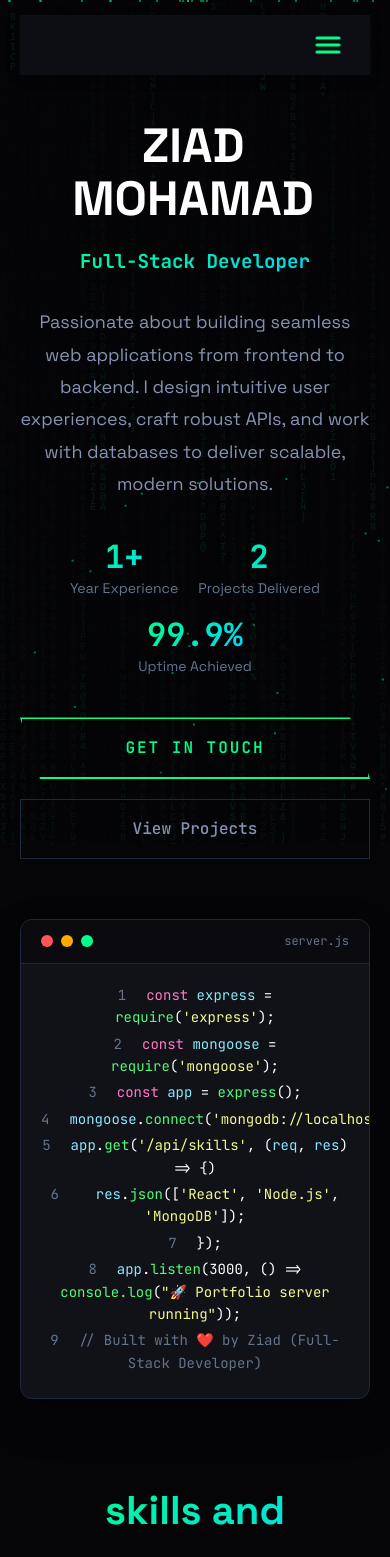
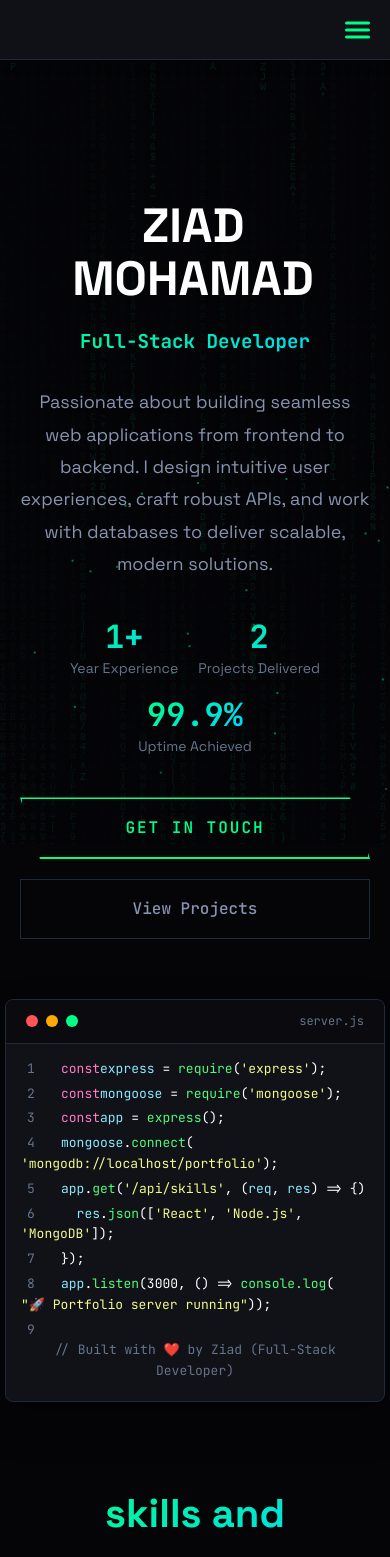
Before and after one commit to ziad202211/ziad-s-portfolio, a Next.js app: page / in a window 390 px wide. Shown: the top 1557 px of the page. Built offline with nearby package versions, Linux system fonts and the light colour scheme.

Commit message:
fix navbar

```diff
--- a/src/app/globals.css
+++ b/src/app/globals.css
@@ -41,6 +41,10 @@ body {
     overflow-x: hidden;
     line-height: 1.6;
     position: relative;
+    margin: 0;
+    padding: 0;
+    width: 100%;
+    min-height: 100vh;
 }
 
 /* Matrix Background Effect */
@@ -133,10 +137,14 @@ body {
   background: rgba(17, 17, 24, 0.8);
   backdrop-filter: blur(20px);
   border: 1px solid var(--border);
-  border-radius: 50px; /* stays pill shape */
+  border-radius: 50px;
   padding: 15px 30px;
   transition: all 0.3s ease;
   font-family: 'JetBrains Mono', monospace;
+  max-width: calc(100% - 40px);
+  box-sizing: border-box;
+  width: auto;
+  margin: 0 auto;
 }
 
 .navbar::before {
@@ -242,25 +250,59 @@ body {
 
 /* Mobile Styles */
 @media (max-width: 768px) {
+  html, body {
+    margin: 0 !important;
+    padding: 0 !important;
+    width: 100% !important;
+    overflow-x: hidden !important;
+    position: relative;
+  }
+
+  body {
+    padding-top: 80px !important; /* Extra space for fixed navbar */
+    min-height: 100vh;
+  }
+
+  .navbar {
+    position: fixed !important;
+    top: 0 !important;
+    left: 0 !important;
+    right: 0 !important;
+    width: 100% !important;
+    max-width: 100% !important;
+    border-radius: 0 !important;
+    border: none !important;
+    border-bottom: 1px solid var(--border) !important;
+    padding: 10px 20px !important;
+    margin: 0 !important;
+    transform: none !important;
+    box-sizing: border-box !important;
+    background: rgba(17, 17, 24, 0.98) !important;
+    backdrop-filter: blur(20px) !important;
+  }
+
   .hamburger-menu {
     display: block;
+    right: 10px;
   }
 
   .nav-links {
     flex-direction: column;
-    position: absolute;
-    top: 100%; /* attaches under navbar */
+    position: fixed;
+    top: 60px; /* Height of the navbar */
     left: 0;
+    right: 0;
     width: 100%;
     max-height: 0;
     overflow: hidden;
-    background: rgba(17, 17, 24, 0.95);
-    border: 1px solid var(--border);
-    border-radius: 0; /* no radius when closed */
-    box-shadow: 0 10px 25px rgba(0, 0, 0, 0.4);
+    background: rgba(17, 17, 24, 0.98);
+    border: none;
+    border-radius: 0;
+    box-shadow: 0 4px 10px rgba(0, 0, 0, 0.3);
     padding: 0;
+    margin: 0;
     opacity: 0;
-    transition: max-height 0.4s ease, opacity 0.3s ease, border-radius 0.3s ease;
+    transition: max-height 0.4s ease, opacity 0.3s ease;
   }
 
   .nav-links.open {
@@ -639,6 +681,37 @@ body {
     font-size: 14px;
     line-height: 1.6;
     min-height: 400px;
+    overflow-x: auto; /* Allow horizontal scrolling for code if needed */
+    -webkit-overflow-scrolling: touch; /* Smooth scrolling on iOS */
+}
+
+/* Mobile styles for code editor */
+@media (max-width: 768px) {
+    .code-editor {
+        border-radius: 8px;
+        margin: 0 -15px; /* Extend to screen edges */
+        width: calc(100% + 30px); /* Compensate for negative margin */
+    }
+
+    .editor-body {
+        padding: 15px;
+        font-size: 13px; /* Slightly smaller font for mobile */
+        min-height: auto;
+        white-space: pre-wrap; /* Allow text to wrap */
+        word-break: break-word; /* Break long words if needed */
+        overflow-x: hidden; /* Prevent horizontal scrolling */
+    }
+
+    .code-line {
+        display: flex;
+        flex-wrap: wrap;
+        margin-bottom: 8px;
+    }
+
+    .line-number {
+        margin-right: 10px;
+        min-width: 20px; /* Ensure line numbers stay in place */
+    }
 }
 
 .code-line {
--- a/src/app/layout.js
+++ b/src/app/layout.js
@@ -16,12 +16,24 @@ const spaceGrotesk = Space_Grotesk({
 export const metadata = {
   title: "Ziad Mohamad - Full-Stack Developer",
   description: "Ziad Mohamad's personal portfolio showcasing full-stack web development projects and skills.",
+  viewport: {
+    width: 'device-width',
+    initialScale: 1,
+    maximumScale: 1,
+    viewportFit: 'cover'
+  }
 };
 
 export default function RootLayout({ children }) {
   return (
-    <html lang="en">
-      <body className={`${jetBrainsMono.variable} ${spaceGrotesk.variable}`}>
+    <html lang="en" style={{ height: '100%' }}>
+      <body className={`${jetBrainsMono.variable} ${spaceGrotesk.variable}`} style={{
+        margin: 0,
+        padding: 0,
+        minHeight: '100vh',
+        width: '100%',
+        overflowX: 'hidden'
+      }}>
         {children}
       </body>
     </html>
```
